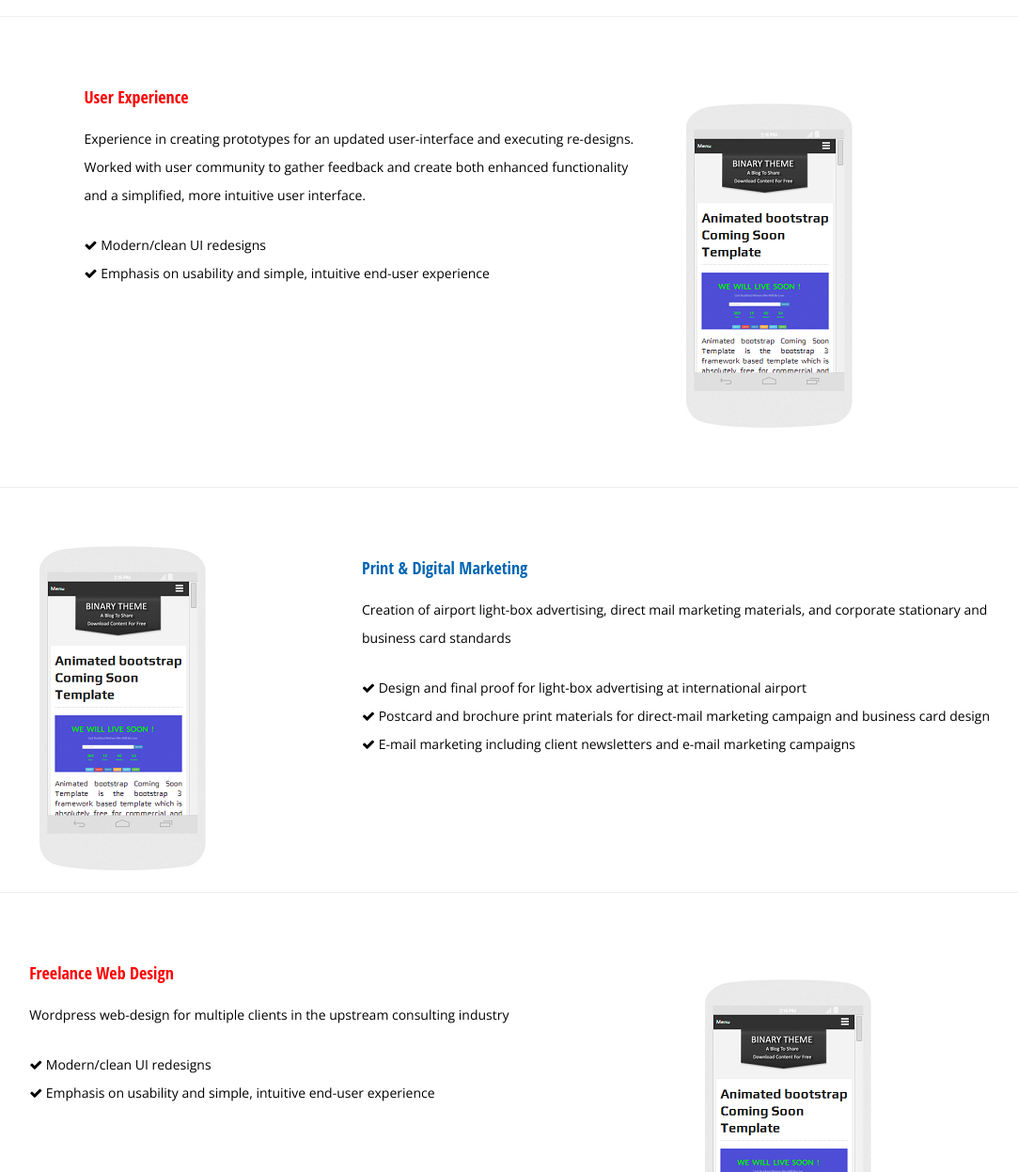
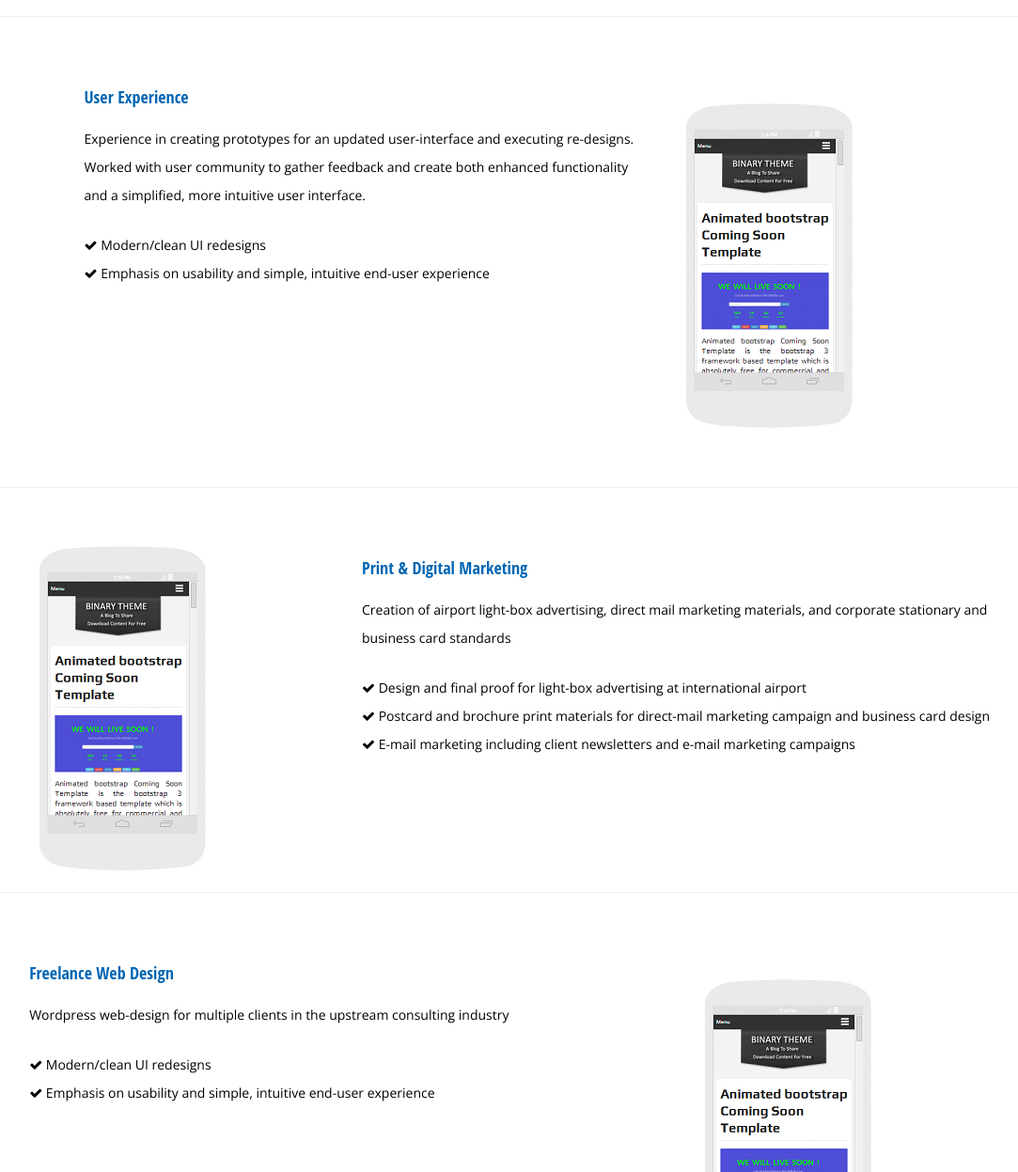
Before and after one commit to richkoob/richkoob.github.io, a plain HTML site: page index.html in a window 1280 px wide. Shown: the part 2304-3551 px from the top of the page at 94% size, without its empty margins (93-1176 px from the left). Drawn offline with nearby package versions, Linux system fonts and the light colour scheme.

Commit message:
Update index.html

```diff
--- a/index.html
+++ b/index.html
@@ -173,7 +173,7 @@
 
                  <div class="col-md-10  col-md-offset-1 ">
                 <div class="col-md-8 " data-scrollreveal="enter left and move 100px, wait 0.4s">
-                    <h4 >  <strong class="color-red">User Experience</strong></h4>
+                    <h4 >  <strong class="color-blue">User Experience</strong></h4>
                     <p>
                      Experience in creating prototypes for an updated user-interface and executing re-designs. Worked with user community to gather feedback and create both enhanced functionality and a simplified, more intuitive user interface.
                     </p>
@@ -216,7 +216,7 @@
 
                  <div class="col-md-10  col-md-offset-1 ">
                 <div class="col-md-8 " data-scrollreveal="enter left and move 100px, wait 0.4s">
-                    <h4 >  <strong class="color-red">Freelance Web Design</strong></h4>
+                    <h4 >  <strong class="color-blue">Freelance Web Design</strong></h4>
                     <p>
                   Wordpress web-design for multiple clients in the upstream consulting industry
                     </p>
```
